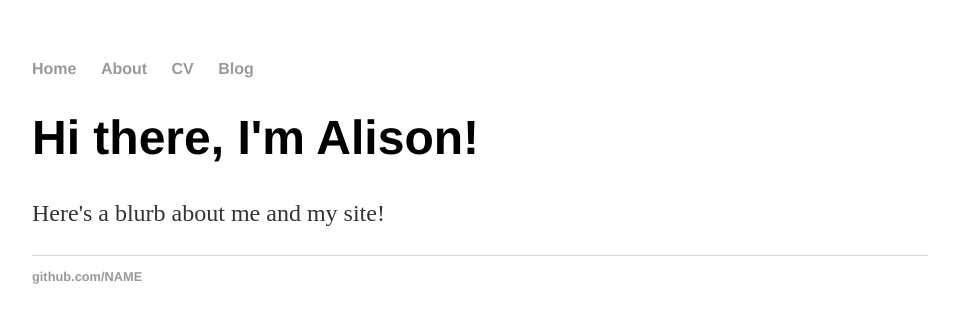
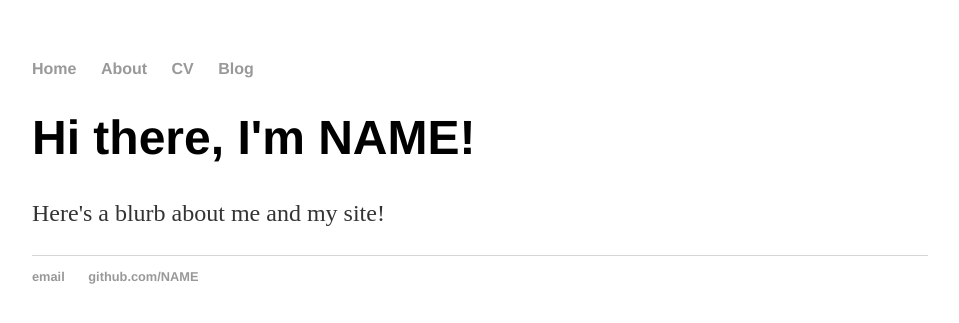
Before and after one commit to a13harris/a13harris.github.io, a Jekyll site: the page built from index.html, in a window 1280 px wide. Shown: the top 323 px of the page, without its empty margins (160-1119 px from the left). Built offline with Jekyll 4.4.1, drawn with Linux system fonts in a browser that asks for light colours.

Commit message:
Update index.html

```diff
--- a/index.html
+++ b/index.html
@@ -1,28 +1,8 @@
-<!DOCTYPE html>
-<html>
-	<head>
-		<title>Alison, Digital Publishing Expert</title>
-		<link rel="stylesheet" typc="text/css" href="/css/main.css">
-	</head>
-	<body>
-		<nav>
-    		<ul>
-        		<li><a href="/">Home</a></li>
-	        	<li><a href="/about">About</a></li>
-        		<li><a href="/cv">CV</a></li>
-        		<li><a href="/blog">Blog</a></li>
-    		</ul>
-		</nav>
-		<div class="container">
-    		<div class="blurb">
-        		<h1>Hi there, I'm Alison!</h1>
-				<p>Here's a blurb about me and my site!</p>
-    		</div><!-- /.blurb -->
-		</div><!-- /.container -->
-		<footer>
-    		<ul>
-        		<li><a href="https://github.com/NAME">github.com/NAME</a></li>
-			</ul>
-		</footer>
-	</body>
-</html>
+---
+layout: default
+title: "NAME, Digital Publishing Expert"
+---
+<div class="blurb">
+	<h1>Hi there, I'm NAME!</h1>
+	<p>Here's a blurb about me and my site!</p>
+</div><!-- /.blurb -->
```
